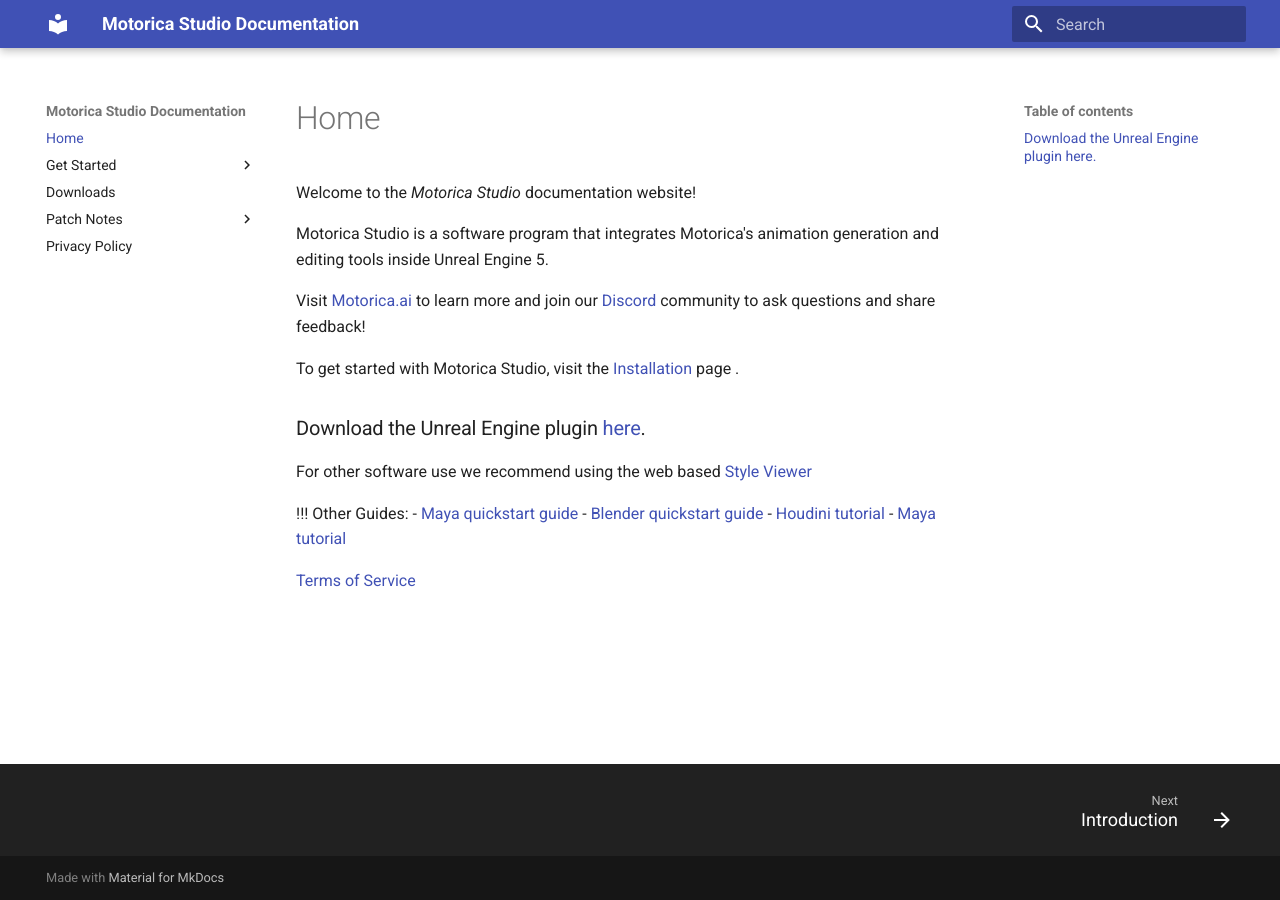
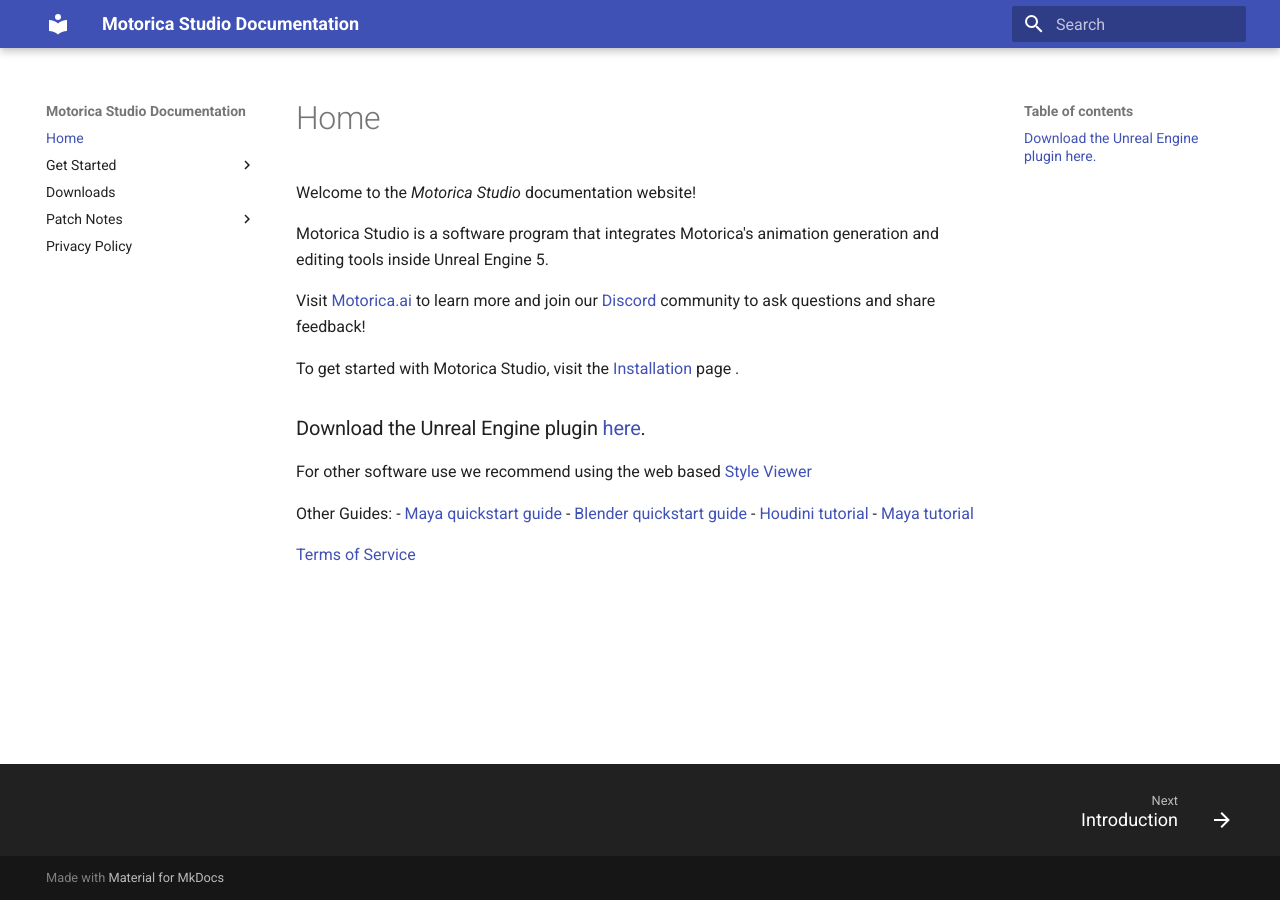
Before and after one commit to MotoricaAI/MoStudioDocs, an MkDocs documentation site: the page built from docs/index.md, in a window 1280 px wide. Built offline with MkDocs 1.6.1 and Material for MkDocs 9.7.7, drawn with Linux system fonts in a browser that asks for light colours.

```diff
--- a/docs/index.md
+++ b/docs/index.md
@@ -13,7 +13,7 @@ To get started with Motorica Studio, visit the [Installation](get-started/index.
 
 For other software use we recommend using the web based [Style Viewer](https://mogen.motorica.ai/)
 
-!!! Other Guides:
+Other Guides:
     - [Maya quickstart guide](https://www.motorica.ai/s/Quickstart_guide_maya.pdf)
     - [Blender quickstart guide](https://www.motorica.ai/s/Quickstart_guide_blender.pdf)
     - [Houdini tutorial](https://youtu.be/m5ZcMsATAfg)
```
